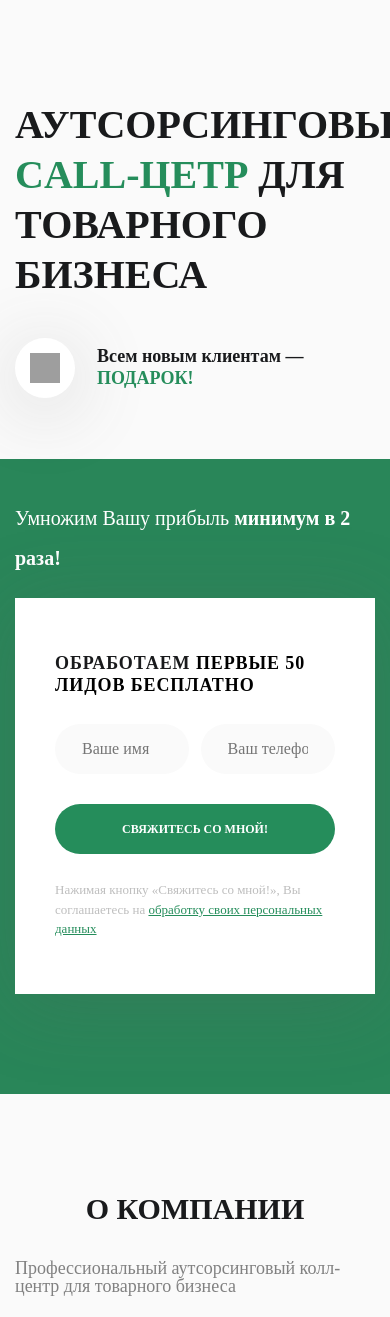
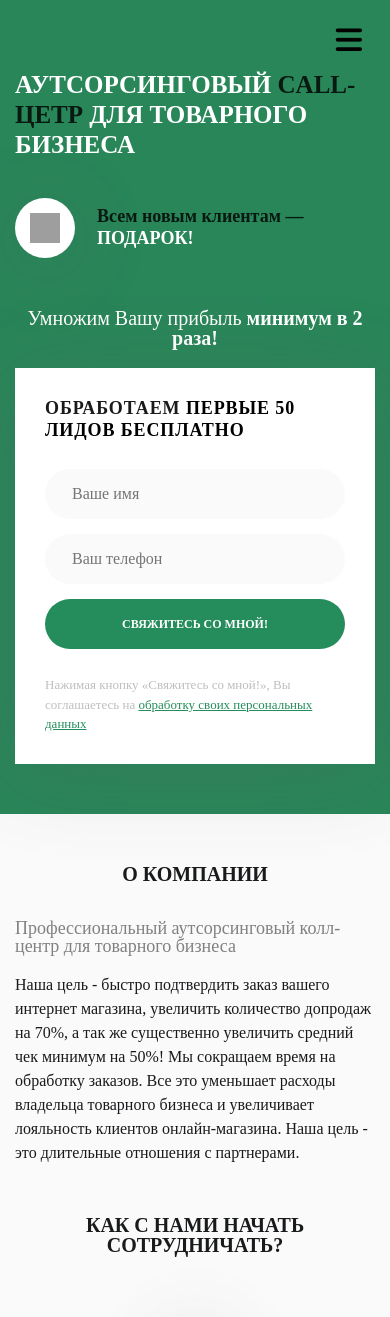
Before and after one commit to dGanil/callCenter, a Node project: template src/pug/pages/index.pug in a window 390 px wide; the page is wider, and only the part inside the window is pictured. Shown: the top 1317 px of that part. Run offline with Node 20 templates, Linux system fonts and the light colour scheme; the template is opened without the code that fills it, so the values that code supplies are empty; some libraries are stand-ins or nearby versions; grey boxes are pictures that could not be loaded.

Commit message:
Adaptive

```diff
--- a/build/css/main.css
+++ b/build/css/main.css
@@ -3,6 +3,10 @@ body {
   font-size: 16px;
   color: #191a1c;
   background: #fafafa;
+}
+
+html {
+  scroll-behavior: smooth;
 }
 
 a,
@@ -42,6 +46,13 @@ h6 {
   top: 0;
   width: 100%;
   left: 0;
+  z-index: 100;
+}
+
+@media screen and (max-width: 1199px) {
+  .header {
+    padding-top: 20px;
+  }
 }
 
 .navbar-nav {
@@ -53,7 +64,7 @@ h6 {
   padding: 0;
 }
 
-.navbar-expand-lg .navbar-nav .nav-link {
+.navbar-expand-xl .navbar-nav .nav-link {
   padding: 0;
 }
 
@@ -63,6 +74,22 @@ h6 {
   font-size: 0.875em;
   line-height: 1em;
   text-transform: uppercase;
+  -webkit-transition: all 0.2s linear;
+  -o-transition: all 0.2s linear;
+  transition: all 0.2s linear;
+}
+
+.nav-link:hover {
+  color: #10251b;
+}
+
+@media screen and (min-width: 1200px) {
+  .scroll-a {
+    background: #298659;
+    padding: 30px 0;
+    -webkit-box-shadow: 0px 10px 26px -7px rgba(34, 60, 80, 0.2);
+            box-shadow: 0px 10px 26px -7px rgba(34, 60, 80, 0.2);
+  }
 }
 
 .nav-item {
@@ -77,6 +104,11 @@ h6 {
   .container {
     max-width: 1480px;
   }
+}
+
+.navbar-toggler {
+  font-size: 30px;
+  margin-left: auto;
 }
 
 .first {
@@ -1406,6 +1438,40 @@ h1 span {
   .bottom .text {
     height: 60px;
   }
+  .navbar-collapse {
+    position: fixed;
+    width: 100vw;
+    height: 100vh;
+    top: 0;
+    left: 0;
+    background: #298659;
+    z-index: 60;
+    display: -webkit-box;
+    display: -webkit-flex;
+    display: -ms-flexbox;
+    display: flex;
+    -webkit-box-align: center;
+    -webkit-align-items: center;
+        -ms-flex-align: center;
+            align-items: center;
+    -webkit-box-pack: center;
+    -webkit-justify-content: center;
+        -ms-flex-pack: center;
+            justify-content: center;
+  }
+  .navbar-toggler {
+    z-index: 70;
+  }
+  .navbar-nav {
+    width: 300px;
+    margin: 0 auto !important;
+    text-align: center;
+    margin-top: 50px;
+  }
+  .navbar-nav li {
+    margin: 0;
+    margin-bottom: 15px;
+  }
 }
 
 @media screen and (max-width: 991px) {
@@ -1429,6 +1495,26 @@ h1 span {
   .tariffs-list li,
   .cases-list li {
     width: 100%;
+  }
+  .call-form .stroke {
+    -webkit-box-pack: justify;
+    -webkit-justify-content: space-between;
+        -ms-flex-pack: justify;
+            justify-content: space-between;
+  }
+  .field {
+    width: 32%;
+  }
+  .call-form .button {
+    margin-left: 0;
+    width: 32%;
+  }
+  .call-wrap .start {
+    padding-right: 250px;
+    background-position: top right -350px;
+  }
+  .call-wrap .growth__wrap {
+    padding-bottom: 40px;
   }
 }
 
@@ -1576,4 +1662,253 @@ h1 span {
   .bottom-menu a {
     font-size: 13px;
   }
-}
+  .quality h3,
+  .quality__main h2 {
+    text-align: center;
+  }
+  .quality h3 br,
+  .quality__main h2 br {
+    display: none;
+  }
+  .call-wrap .sales,
+  .call-wrap .flash,
+  .call-wrap .start,
+  .call-wrap .growth {
+    padding: 30px;
+    background-image: none;
+  }
+  .call-wrap .start {
+    background: #fafafa;
+  }
+  .call-wrap .sales .subtitle {
+    width: 100%;
+  }
+  .call-wrap .growth img {
+    display: none;
+  }
+  .call-wrap .growth__wrap {
+    padding: 0;
+  }
+  .tariffs-list li:nth-child(2):after {
+    display: none;
+  }
+  .quality__main audio {
+    width: 300px;
+  }
+  .first-day li {
+    margin-bottom: 20px;
+  }
+  .review .play {
+    width: 60px;
+    height: 60px;
+  }
+  .review .play img {
+    width: 20px;
+    height: 20px;
+    margin-left: 5px;
+  }
+}
+
+@media screen and (max-width: 575px) {
+  h1 {
+    font-size: 25px;
+    line-height: 30px;
+    color: white;
+  }
+  h1 span {
+    color: #081911;
+  }
+  .first .offer h2 {
+    color: #081911;
+  }
+  .first .offer h2 span {
+    color: white;
+  }
+  .first .offer {
+    margin-bottom: 50px;
+  }
+  .call-form .field {
+    width: 100%;
+    margin-bottom: 15px;
+  }
+  .call-form .stroke .button {
+    margin-top: 0;
+  }
+  .first {
+    background: #298659;
+  }
+  .first .bordered p {
+    width: 100%;
+    text-align: center;
+    line-height: 1;
+  }
+  .call-form {
+    padding: 30px;
+  }
+  .first,
+  .about,
+  .tariffs,
+  .cases {
+    padding: 50px 0;
+  }
+  .head h2,
+  .bottom__heading,
+  .heading {
+    font-size: 20px;
+    line-height: 1;
+  }
+  html {
+    line-height: 14px;
+  }
+  .tariffs-list .stroke__right {
+    text-align: center;
+    width: 100%;
+    margin-top: 10px;
+  }
+  .tariffs-list .stroke {
+    -webkit-box-orient: vertical;
+    -webkit-box-direction: normal;
+    -webkit-flex-direction: column;
+        -ms-flex-direction: column;
+            flex-direction: column;
+    -webkit-box-align: center;
+    -webkit-align-items: center;
+        -ms-flex-align: center;
+            align-items: center;
+  }
+  .tariffs-list .stroke__txt:before {
+    display: none;
+  }
+  .call {
+    padding-top: 25px;
+  }
+  .call-wrap {
+    margin-top: 25px;
+  }
+  .tariffs-list h3,
+  .cases-list h3 {
+    font-size: 18px;
+    margin-bottom: 20px;
+  }
+  .tariffs-list li,
+  .cases-list li {
+    margin-bottom: 30px;
+  }
+  .tariffs-list li:last-child,
+  .cases-list li:last-child {
+    margin-bottom: 0;
+  }
+  .cases-list table .indicator {
+    width: 40%;
+  }
+  .cases-list table .after,
+  .cases-list table .before {
+    width: 30%;
+  }
+  .reviews {
+    padding-top: 50px 0;
+  }
+  .review .review__video {
+    background-size: cover;
+    background-repeat: no-repeat;
+  }
+  .reviews__top {
+    -webkit-box-align: center;
+    -webkit-align-items: center;
+        -ms-flex-align: center;
+            align-items: center;
+  }
+  .review .review__header {
+    -webkit-box-orient: vertical;
+    -webkit-box-direction: normal;
+    -webkit-flex-direction: column;
+        -ms-flex-direction: column;
+            flex-direction: column;
+  }
+  .review .avatar {
+    margin: 0 auto;
+    margin-bottom: 15px;
+  }
+  .review .leads {
+    padding: 9px;
+  }
+  .quality {
+    padding: 50px 0;
+  }
+  .quality h3,
+  .quality__main h2 {
+    font-size: 20px;
+    line-height: 1;
+  }
+  .first-day li {
+    -webkit-box-orient: vertical;
+    -webkit-box-direction: normal;
+    -webkit-flex-direction: column;
+        -ms-flex-direction: column;
+            flex-direction: column;
+    -webkit-box-align: center;
+    -webkit-align-items: center;
+        -ms-flex-align: center;
+            align-items: center;
+  }
+  .first-day li .text {
+    margin: 0;
+    margin-top: 15px;
+    text-align: center;
+  }
+  .quality__main {
+    margin-top: 60px;
+  }
+  .quality:after {
+    height: 54%;
+  }
+  .quality__main audio {
+    width: 280px;
+  }
+  .bottom-menu,
+  .footer__contacts {
+    -webkit-box-orient: vertical;
+    -webkit-box-direction: normal;
+    -webkit-flex-direction: column;
+        -ms-flex-direction: column;
+            flex-direction: column;
+    -webkit-box-align: center;
+    -webkit-align-items: center;
+        -ms-flex-align: center;
+            align-items: center;
+  }
+  .bottom-menu li,
+  .footer__contacts .contact:first-child {
+    margin-right: 0;
+  }
+  .footer__contacts .contact:first-child {
+    margin-bottom: 15px;
+  }
+  .cases-list table thead td {
+    font-size: 12px;
+  }
+  .review .review__social {
+    -webkit-box-orient: vertical;
+    -webkit-box-direction: normal;
+    -webkit-flex-direction: column;
+        -ms-flex-direction: column;
+            flex-direction: column;
+    -webkit-box-align: start;
+    -webkit-align-items: flex-start;
+        -ms-flex-align: start;
+            align-items: flex-start;
+    margin-top: 15px;
+  }
+  .review .review__social .twitter {
+    margin-bottom: 10px;
+  }
+  .tariffs-list .stroke__txt {
+    text-align: center;
+  }
+  .first {
+    padding-top: 70px;
+  }
+  .tariffs-list .button {
+    width: 100%;
+  }
+}
--- a/src/pug/includes/content-main.pug
+++ b/src/pug/includes/content-main.pug
@@ -19,13 +19,13 @@ main.content
 					input.field(type="tel" placeholder="Ваш телефон")
 					input.button(type="submit" value="Свяжитесь со мной!")
 				p Нажимая кнопку «Свяжитесь со мной!», Вы соглашаетесь на <a class="rules" href="#">обработку своих персональных данных</a>
-	section.about
+	section.about#about
 		.container
 			.head
 				h2 О компании
 				p.caption Профессиональный аутсорсинговый колл-центр для товарного бизнеса
 				p.text Наша цель - быстро подтвердить заказ вашего интернет магазина, увеличить количество допродаж на 70%, а так же существенно увеличить средний чек минимум на 50%! Мы сокращаем время на обработку заказов. Все это уменьшает расходы владельца товарного бизнеса и увеличивает лояльность клиентов онлайн-магазина. Наша цель - это длительные отношения с партнерами.
-			.bottom
+			.bottom#partnership
 				h3.bottom__heading Как с нами начать сотрудничать?
 				ul.how-collab
 					li
@@ -48,7 +48,7 @@ main.content
 							img(src="img/icons/pay.svg")
 						p.text Вы платите только за подтвержденные заказы
 						p.number 04
-	section.call
+	section.call#call
 		.container-fluid
 			h2.heading Каждый звонок - пример профессионализма
 			p.subtext Почему интернет-магазинам или владельцам товарного бизнеса выгодно сотрудничать с нами?
@@ -69,7 +69,7 @@ main.content
 						.growth__wrap
 							p.subtitle Мы развиваемся вместе с Вами
 							p.text Штат колл-центра имеет практический опыт у сотрудников - более 2 лет в продажах и услугах онлайн.Мы всегда развиваемся вместе с клиентами, когда вы наращиваете обьем заказов - мы расширяем штат, что бы максимально быстро обрабатывать все ваши заказы.Мы вкладываем много сил в обучение, НЛП и практики общения с клиентами наших менеджеров, каждый день! Ежедневный контроль, прослушивание звонков наших операторов и обучение, даст тот результат - который невозможно добиться самому.
-	section.tariffs
+	section.tariffs#tariffs
 		.container
 			.tariffs__wrap
 				h2.heading Тарифные планы
@@ -176,7 +176,7 @@ main.content
 								.stroke__right
 									p.stroke__info 20%
 						button.button подключить
-	section.cases
+	section.cases#cases
 		.container
 			h2.heading Наши кейсы
 			ul.cases-list
@@ -274,7 +274,7 @@ main.content
 					input.field(type="tel" placeholder="Ваш телефон")
 					input.button(type="submit" value="Свяжитесь со мной!")
 				p Нажимая кнопку «Свяжитесь со мной!», Вы соглашаетесь на <a class="rules" href="#">обработку своих персональных данных</a>
-	section.reviews
+	section.reviews#reviews
 		.container
 			.reviews__top
 				h2.heading Отзывы клиентов
@@ -345,7 +345,7 @@ main.content
 							.review__video
 								.play
 									img(src="img/reviews/play.png")
-	section.quality
+	section.quality#quality
 		.container
 			.quality__inner
 				.bordered
--- a/src/pug/includes/header.pug
+++ b/src/pug/includes/header.pug
@@ -1,17 +1,17 @@
 header.header
 	.container
-		nav.navbar.navbar-expand-lg
+		nav.navbar.navbar-expand-xl
 			button.navbar-toggler(type='button' data-toggle='collapse' data-target='#navbarSupportedContent' aria-controls='navbarSupportedContent' aria-expanded='false' aria-label='Toggle navigation')
-				span.navbar-toggler-icon
+				i.fa.fa-bars
 			#navbarSupportedContent.collapse.navbar-collapse
 				ul.navbar-nav.mr-auto
 					li.nav-item
-						a.nav-link(href='#') О компании
+						a.nav-link(href='#about') О компании
 					li.nav-item
-						a.nav-link(href='#') Сотрудничество
+						a.nav-link(href='#partnership') Сотрудничество
 					li.nav-item
-						a.nav-link(href='#') Тарифы
+						a.nav-link(href='#tariffs') Тарифы
 					li.nav-item
-						a.nav-link(href='#') Кейсы
+						a.nav-link(href='#cases') Кейсы
 					li.nav-item
-						a.nav-link(href='#') Отзывы
+						a.nav-link(href='#reviews') Отзывы
--- a/src/pug/includes/links.pug
+++ b/src/pug/includes/links.pug
@@ -1,5 +1,7 @@
 link(rel="stylesheet" href="css/bootstrap.min.css")
 //- link(rel="stylesheet" href="css/reset.css")
+link(href="https://use.fontawesome.com/f1f1e7d431.css" media="all" rel="stylesheet")
 link(rel="stylesheet" href="https://unpkg.com/swiper/swiper-bundle.min.css")
+script(src="https://use.fontawesome.com/f1f1e7d431.js")
 link(srel="stylesheet" href="fonts/fonts.css")
 link(rel="stylesheet" href="css/main.css")
--- a/src/static/css/main.scss
+++ b/src/static/css/main.scss
@@ -1,6 +1,7 @@
 // Global
 
 // Vars
+$xs: 575px;
 $sm: 767px;
 $md: 991px;
 $lg: 1199px;
@@ -14,6 +15,10 @@ body {
     font-size: 16px;
     color: #191a1c;
     background: #fafafa;
+}
+
+html {
+    scroll-behavior: smooth;
 }
 
 a,
@@ -53,6 +58,11 @@ h6 {
     top: 0;
     width: 100%;
     left: 0;
+    z-index: 100;
+
+    @media screen and (max-width: $lg) {
+        padding-top: 20px;
+    }
 }
 
 .navbar-nav {
@@ -64,7 +74,7 @@ h6 {
     padding: 0;
 }
 
-.navbar-expand-lg .navbar-nav .nav-link {
+.navbar-expand-xl .navbar-nav .nav-link {
     padding: 0;
 }
 
@@ -74,7 +84,22 @@ h6 {
     font-size: 0.875em;
     line-height: 1em;
     text-transform: uppercase;
-}
+    transition: all 0.2s linear;
+
+    &:hover {
+        color: #10251b;
+    }
+}
+
+@media screen and (min-width: $lg-c) {
+    .scroll-a {
+        background: #298659;
+        padding: 30px 0;
+        box-shadow: 0px 10px 26px -7px rgba(34, 60, 80, 0.2);
+    }
+}
+
+
 
 .nav-item {
     margin-right: 38px;
@@ -88,6 +113,11 @@ h6 {
     @media screen and (min-width: $xxl) {
         max-width: 1480px;
     }
+}
+
+.navbar-toggler {
+    font-size: 30px;
+    margin-left: auto;
 }
 
 // First
@@ -1332,6 +1362,35 @@ h1 {
     .bottom .text {
         height: 60px;
     }
+
+    .navbar-collapse {
+        position: fixed;
+        width: 100vw;
+        height: 100vh;
+        top: 0;
+        left: 0;
+        background: #298659;
+        z-index: 60;
+        display: flex;
+        align-items: center;
+        justify-content: center;
+    }
+
+    .navbar-toggler {
+        z-index: 70;
+    }
+
+    .navbar-nav {
+        width: 300px;
+        margin: 0 auto !important;
+        text-align: center;
+        margin-top: 50px;
+
+        li {
+            margin: 0;
+            margin-bottom: 15px;
+        }
+    }
 }
 
 @media screen and (max-width: $md) {
@@ -1360,6 +1419,28 @@ h1 {
     .tariffs-list li,
     .cases-list li {
         width: 100%;
+    }
+
+    .call-form .stroke {
+        justify-content: space-between;
+    }
+
+    .field {
+        width: 32%;
+    }
+
+    .call-form .button {
+        margin-left: 0;
+        width: 32%;
+    }
+
+    .call-wrap .start {
+        padding-right: 250px;
+        background-position: top right -350px;
+    }
+
+    .call-wrap .growth__wrap {
+        padding-bottom: 40px;
     }
 }
 
@@ -1464,6 +1545,7 @@ h1 {
     .bottom {
         li {
             margin-bottom: 60px;
+
             &:last-child {
                 margin-bottom: 0;
             }
@@ -1543,4 +1625,273 @@ h1 {
         font-size: 13px;
     }
 
-}
+    .quality h3,
+    .quality__main h2 {
+        text-align: center;
+
+        br {
+            display: none;
+        }
+    }
+
+    .call-wrap .sales,
+    .call-wrap .flash,
+    .call-wrap .start,
+    .call-wrap .growth {
+        padding: 30px;
+        background-image: none;
+    }
+
+    .call-wrap .start {
+        background: #fafafa;
+    }
+
+    .call-wrap .sales .subtitle {
+        width: 100%;
+    }
+
+    .call-wrap .growth img {
+        display: none;
+    }
+
+    .call-wrap .growth__wrap {
+        padding: 0;
+    }
+
+    .tariffs-list li:nth-child(2):after {
+        display: none;
+    }
+
+    .quality__main audio {
+        width: 300px;
+    }
+
+    .first-day li {
+        margin-bottom: 20px;
+    }
+
+    .review .play {
+        width: 60px;
+        height: 60px;
+
+        img {
+            width: 20px;
+            height: 20px;
+            margin-left: 5px;
+        }
+    }
+
+}
+
+@media screen and (max-width: $xs) {
+    h1 {
+        font-size: 25px;
+        line-height: 30px;
+        color: white;
+
+        span {
+            color: #081911;
+        }
+    }
+
+    .first .offer h2 {
+        color: #081911;
+
+        span {
+            color: white;
+        }
+    }
+
+    .first .offer {
+        margin-bottom: 50px;
+    }
+
+    .call-form .field {
+        width: 100%;
+        margin-bottom: 15px;
+    }
+
+    .call-form .stroke .button {
+        margin-top: 0;
+    }
+
+    .first {
+        background: #298659;
+    }
+
+    .first .bordered p {
+        width: 100%;
+        text-align: center;
+        line-height: 1;
+    }
+
+    .call-form {
+        padding: 30px;
+    }
+
+    .first,
+    .about,
+    .tariffs,
+    .cases {
+        padding: 50px 0;
+    }
+
+    .head h2,
+    .bottom__heading,
+    .heading {
+        font-size: 20px;
+        line-height: 1;
+    }
+
+    html {
+        line-height: 14px;
+    }
+
+    .tariffs-list .stroke__right {
+        text-align: center;
+        width: 100%;
+        margin-top: 10px;
+    }
+
+    .tariffs-list .stroke {
+        flex-direction: column;
+        align-items: center;
+    }
+
+    .tariffs-list .stroke__txt:before {
+        display: none;
+    }
+
+    .call {
+        padding-top: 25px;
+    }
+
+    .call-wrap {
+        margin-top: 25px;
+    }
+
+    .tariffs-list h3,
+    .cases-list h3 {
+        font-size: 18px;
+        margin-bottom: 20px;
+    }
+
+    .tariffs-list li,
+    .cases-list li {
+        margin-bottom: 30px;
+
+        &:last-child {
+            margin-bottom: 0;
+        }
+    }
+
+    .cases-list table .indicator {
+        width: 40%;
+    }
+
+    .cases-list table .after,
+    .cases-list table .before {
+        width: 30%;
+    }
+
+    .reviews {
+        padding-top: 50px 0;
+    }
+
+    .review .review__video {
+        background-size: cover;
+        background-repeat: no-repeat;
+    }
+
+    .reviews__top {
+        align-items: center;
+    }
+
+    .review .review__header {
+        flex-direction: column;
+    }
+
+    .review .avatar {
+        margin: 0 auto;
+        margin-bottom: 15px;
+    }
+
+    .review .leads {
+        padding: 9px;
+    }
+
+    .quality {
+        padding: 50px 0;
+    }
+
+    .quality h3,
+    .quality__main h2 {
+        font-size: 20px;
+        line-height: 1;
+    }
+
+    .first-day li {
+        flex-direction: column;
+        align-items: center;
+
+        .text {
+            margin: 0;
+            margin-top: 15px;
+            text-align: center;
+        }
+    }
+
+    .quality__main {
+        margin-top: 60px;
+    }
+
+    .quality:after {
+        height: 54%;
+    }
+
+    .quality__main audio {
+        width: 280px;
+    }
+
+    .bottom-menu,
+    .footer__contacts {
+        flex-direction: column;
+        align-items: center;
+    }
+
+    .bottom-menu li,
+    .footer__contacts .contact:first-child {
+        margin-right: 0;
+    }
+
+    .footer__contacts .contact:first-child {
+        margin-bottom: 15px;
+    }
+
+    .cases-list table thead td {
+        font-size: 12px;
+    }
+
+    .review .review__social {
+        flex-direction: column;
+        align-items: flex-start;
+        margin-top: 15px;
+    }
+
+    .review .review__social .twitter {
+        margin-bottom: 10px;
+    }
+
+    .tariffs-list .stroke__txt {
+        text-align: center;
+    }
+
+    .first {
+        padding-top: 70px;
+    }
+
+    .tariffs-list .button {
+        width: 100%;
+    }
+
+}
--- a/src/static/js/common.js
+++ b/src/static/js/common.js
@@ -37,5 +37,23 @@ $(document).ready(function() {
         });
     }
 
+    $(window).bind('scroll', function() {
+        if ($(document).scrollTop() > ($('header').height() + 50)) {
+            $('header').addClass('scroll-a')
+
+        } else if ($(document).scrollTop() < ($('header').height() + 50)) {
+            $('header').removeClass('scroll-a')
+        }
+
+    })
+
+    $('.navbar-toggler').bind('click', function() {
+        $('.navbar-collapse').toggleClass('show')
+    })
+
+    $('.nav-item').bind('click', function() {
+        $('.navbar-collapse').removeClass('show')
+    })
+
 
 })
```
Also changed, not shown: build/css/main.min.css, 4 other files.
